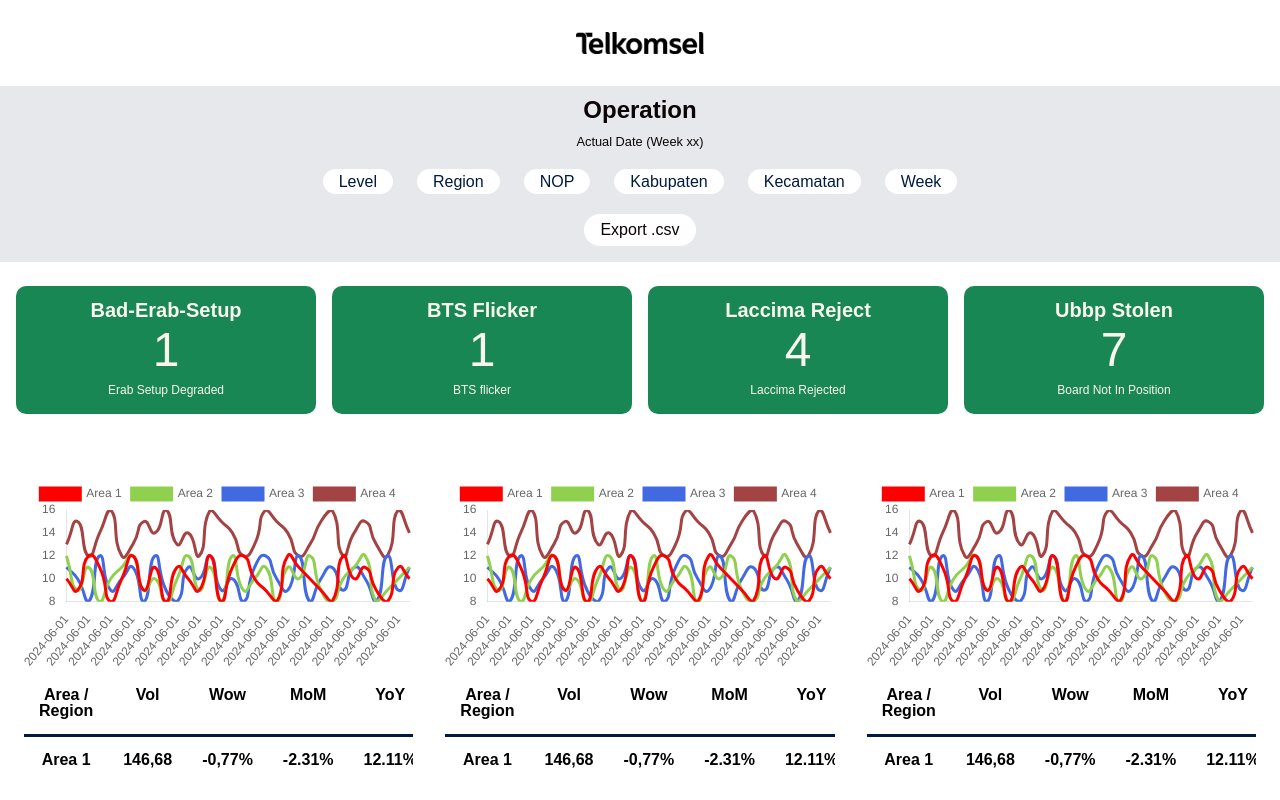
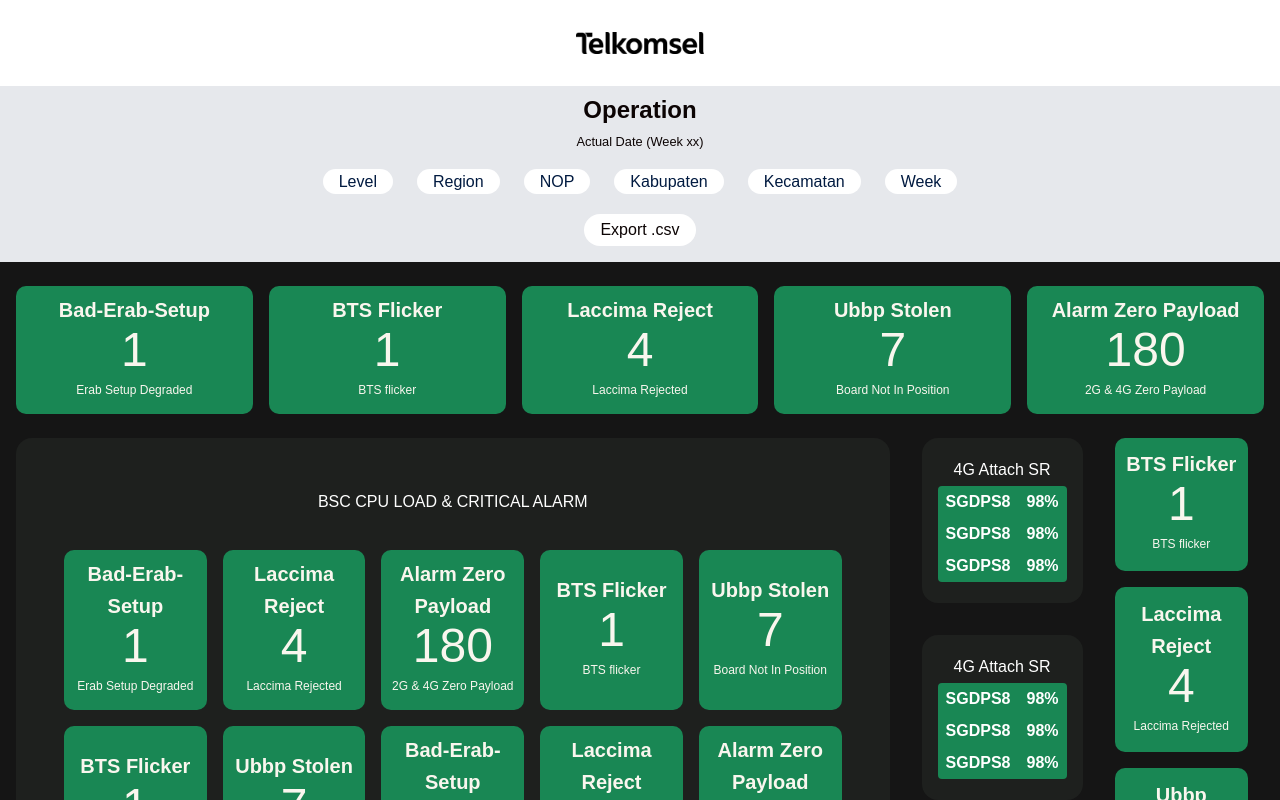
Before and after one commit to DeaNabilaHusna/dashboard-npa, a React (Vite) app: page /operation in a window 1280 px wide. Shown: the top 800 px of the page. Built offline with nearby package versions, Linux system fonts and the light colour scheme.

Commit message:
fix: improve layout of operation page

```diff
--- a/src/components/OpSec.jsx
+++ b/src/components/OpSec.jsx
@@ -1,40 +1,80 @@
 import "./opsec.scss";
 import Card from "./Card";
 import ChartSec from "./ChartSec";
+
+const cardData = [
+  { status: "Bad-Erab-Setup", number: "1", ket: "Erab Setup Degraded" },
+  { status: "BTS Flicker", number: "1", ket: "BTS flicker" },
+  { status: "Laccima Reject", number: "4", ket: "Laccima Rejected" },
+  { status: "Ubbp Stolen", number: "7", ket: "Board Not In Position" },
+  { status: "Alarm Zero Payload", number: "180", ket: "2G & 4G Zero Payload" },
+];
+
+const tableRows = [
+  ["SGDPS8", "98%"],
+  ["SGDPS8", "98%"],
+  ["SGDPS8", "98%"],
+];
+
+const TableCard = ({ title }) => (
+  <div className="column-1-item">
+    <h3 className="title">{title}</h3>
+    <table>
+      <tbody>
+        {tableRows.map((row, i) => (
+          <tr key={i}>
+            <td>{row[0]}</td>
+            <td>{row[1]}</td>
+          </tr>
+        ))}
+      </tbody>
+    </table>
+  </div>
+);
+
 export default function OpSec() {
   return (
-    <>
     <div className="op-sec">
       <div className="card">
-          <Card
-            status={"Bad-Erab-Setup"}
-            number={"1"}
-            ket={"Erab Setup Degraded"}
-          />
-          <Card status={"BTS Flicker"} number={"1"} ket={"BTS flicker"} />
-          <Card
-            status={"Laccima Reject"}
-            number={"4"}
-            ket={"Laccima Rejected"}
-          />
-          <Card
-            status={"Ubbp Stolen"}
-            number={"7"}
-            ket={"Board Not In Position"}
-          />
+        {cardData.map((card, i) => (
+          <Card key={i} {...card} />
+        ))}
       </div>
+
+      <div className="op-sec sec-2">
+        <div className="cpu-load">
+          <h3 className="title">BSC CPU LOAD & CRITICAL ALARM</h3>
+          <div className="cpu-load-item">
+            {[...cardData, ...cardData].map((card, i) => (
+              <Card key={i} {...card} />
+            ))}
+          </div>
+        </div>
+
+        <div className="sec-2 line-2">
+          <div className="column-1">
+            <TableCard title="4G Attach SR" />
+            <TableCard title="4G Attach SR" />
+          </div>
+          <div className="column-2">
+            {cardData.slice(1, 4).map((card, i) => (
+              <Card key={i} {...card} />
+            ))}
+          </div>
+        </div>
+      </div>
+
       <div className="graph">
         <ChartSec />
         <ChartSec />
         <ChartSec />
       </div>
       <div className="graph-2">
-            <ChartSec/>
-            <ChartSec/>
-            <ChartSec/>
-            <ChartSec/>
+        <ChartSec />
+        <ChartSec />
+        <ChartSec />
+        <ChartSec />
       </div>
     </div>
-    </>
   );
 }
--- a/src/components/opsec.scss
+++ b/src/components/opsec.scss
@@ -1,10 +1,80 @@
-.op-sec .card{
+@use '../css/variables';
+
+.op-sec {
+  background-color: variables.$black-color;
+  color: variables.$white-color;
+
+  .card {
     display: grid;
-    grid-template-columns: repeat(4, 1fr);
-    grid-template-rows: repeat(1, 1fr);
+    grid-template-columns: repeat(auto-fit, minmax(200px, 1fr));
     gap: 1rem;
+    margin: 1.5rem 1rem;
+  }
+
+  .sec-2 {
+    display: grid;
+    grid-template-columns: minmax(0, 70%) 1fr;
+    gap: 1rem;
+    padding: 0 1rem;
+
+    .cpu-load {
+      background-color: variables.$dark-grey-color;
+      border-radius: 1rem;
+      padding: 2rem;
+
+      .title {
+        color: white;
+        text-align: center;
+        padding: 1rem;
+      }
+
+      &-item {
+        display: grid;
         grid-auto-flow: column;
-    margin : 1.5rem 1rem;
+        grid-template-rows: repeat(2, auto);
+        gap: 1rem;
+        margin: 1rem;
+      }
+    }
+
+    .line-2 {
+      display: grid;
+      grid-template-columns: 1fr 1fr;
+      gap: 2rem;
+
+      .column-1 {
+        grid-row: span 2;
+        display: grid;
+        gap: 2rem;
+
+        &-item {
+          background-color: variables.$dark-grey-color;
+          padding: 1rem;
+          border-radius: 1rem;
+
+          .title {
+            color: white;
+            text-align: center;
+          }
+
+          table {
+            width: 100%;
+            background-color: variables.$success-color;
+            border-radius: 0.25rem;
+            border-collapse: collapse;
+            td {
+              padding: 0.5rem;
+            }
+          }
+        }
+      }
+
+      .column-2 {
+        grid-row: span 3;
+        display: grid;
+        gap: 1rem;
+      }
+    }
   }
 
 .graph {
@@ -18,7 +88,7 @@
   box-sizing: border-box;
 }
 
-.graph-2{
+.graph-2 {
   margin: 1rem;
   display: grid;
   grid-template-columns: repeat(2, minmax(0, 1fr));
@@ -28,3 +98,4 @@
   max-width: 100%;
   box-sizing: border-box;
 }
+}
--- a/src/css/_variables.scss
+++ b/src/css/_variables.scss
@@ -7,7 +7,8 @@
 $text-color: #0C0404;
 $grey-color: #e6e8ec;
 $white-color: #fff;
-
+$black-color:#151515;
+$dark-grey-color: #1E201E;
 
 // font variables
 $font-family: 'Poppins', sans-serif;
```
Lines whose indentation alone changed are shown as unchanged.
